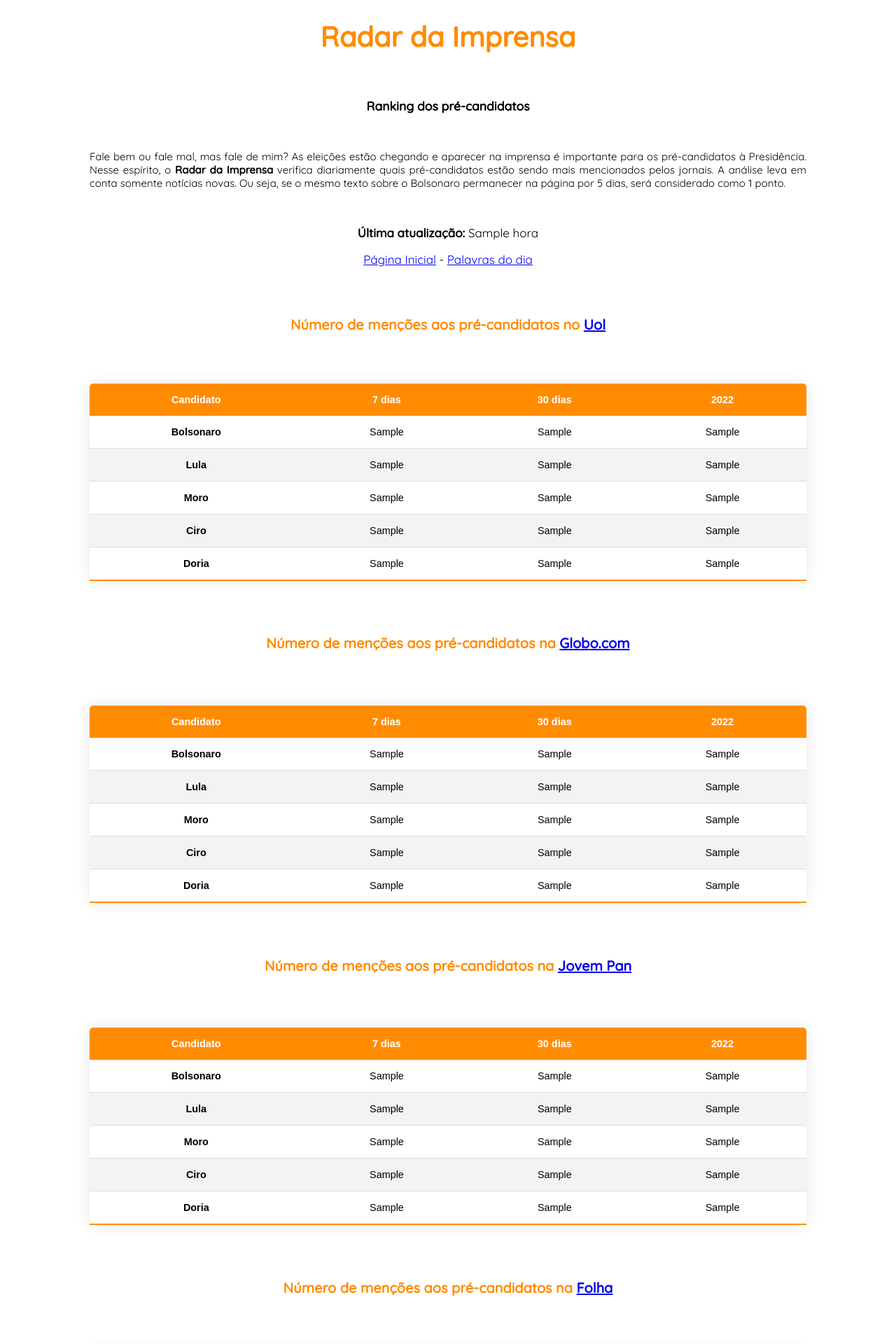
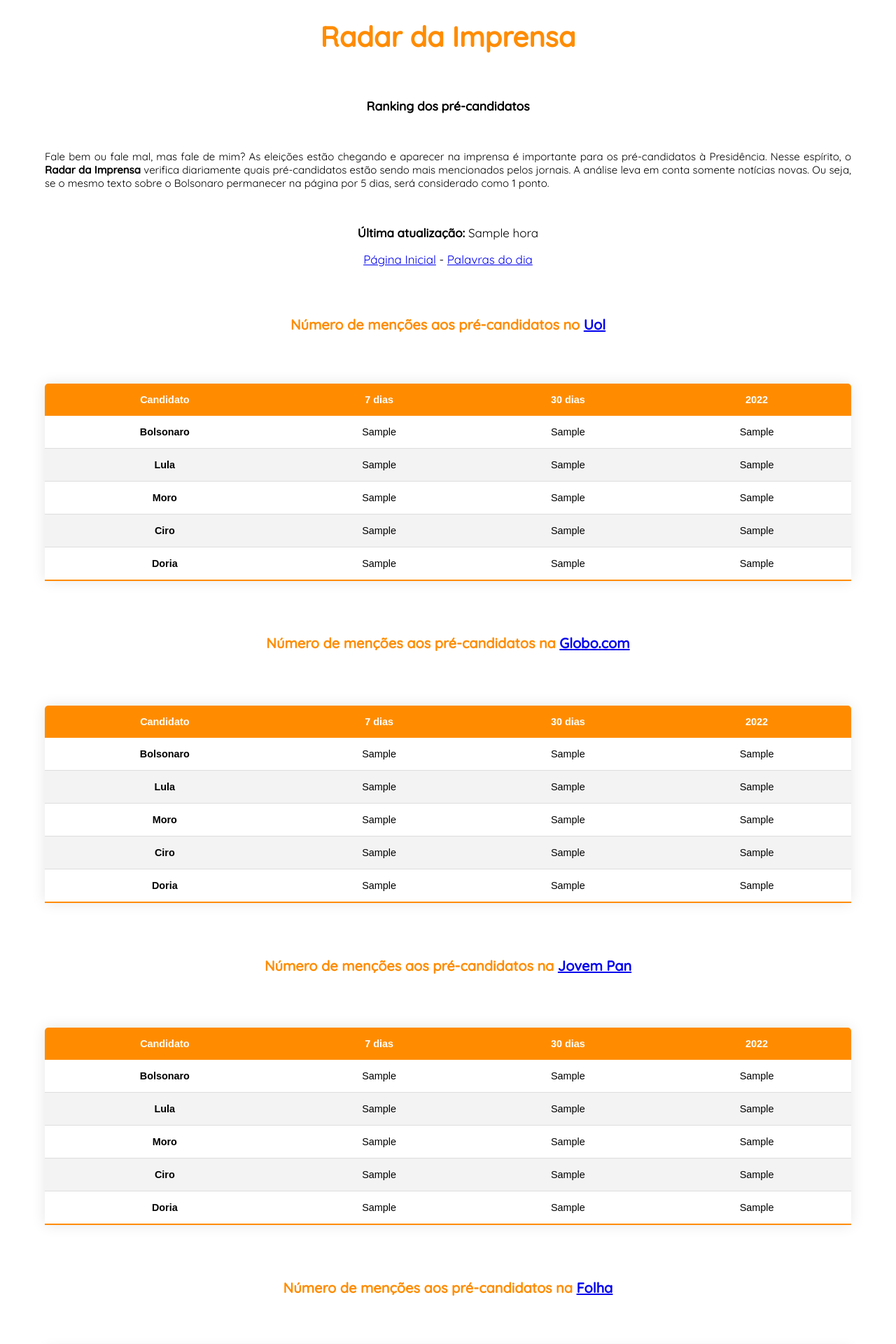
Before and after one commit to victorfariassb/iPrensa, a Flask app: template templates/ranking_candidatos.html in a window 1280 px wide. Shown: the top 1920 px of the page at 70% size. Run offline with Flask 2, Linux system fonts and the light colour scheme; the template is opened without the code that fills it: most values are stand-ins (such as "Sample title", 1, 10 or a date in 2020); parts of the project's set-up code (start-up, migrations or seed data) failed here and were passed over.

Commit message:
Update ranking_candidatos.html

```diff
--- a/templates/ranking_candidatos.html
+++ b/templates/ranking_candidatos.html
@@ -7,7 +7,7 @@
         body{
     background-color: rgb(255, 255, 255);
     text-align: center;
-    margin-inline: 10%;
+    margin-inline: 5%;
     font-family: "Quicksand", sans-serif;
 }
 .titulo{
@@ -64,9 +64,9 @@
     </div>
     <div>
       <div class="paragrafo">
-        <br/>
+        <br>
         <h3>Ranking dos pré-candidatos</h3>
-        <br/>
+        <br>
         </div>
         <div class="descricao">
         <p>Fale bem ou fale mal, mas fale de mim? As eleições estão chegando e aparecer na imprensa é importante para os pré-candidatos à Presidência.
```
